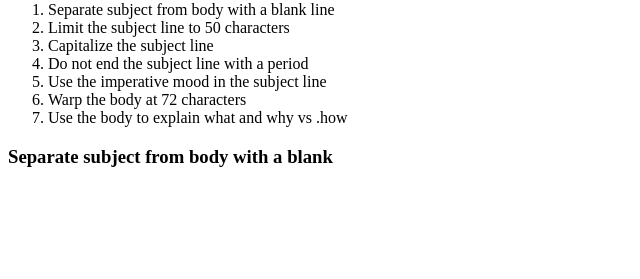
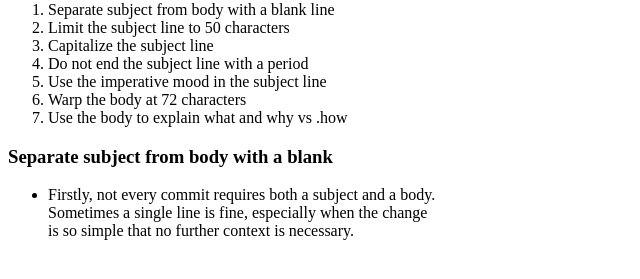
Before and after one commit to arkarheinz/The_Odin_Project, a plain HTML site: page git_commit_message.html in a window 1280 px wide. Shown: the part 79-358 px from the top of the page, without its empty margins (0-640 px from the left). Drawn offline with Linux system fonts and the light colour scheme.

```diff
--- a/git_commit_message.html
+++ b/git_commit_message.html
@@ -16,5 +16,8 @@
             <li>Use the body to explain what and why vs .how</li>
         </ol>
         <h3>Separate subject from body with a blank</h3>
+        <ul>
+            <li>Firstly, not every commit requires both a subject and a body. <br>Sometimes a single line is fine, especially when the change <br>is so simple that no further context is necessary.</li>
+        </ul>
     </body>
 </html>
```
